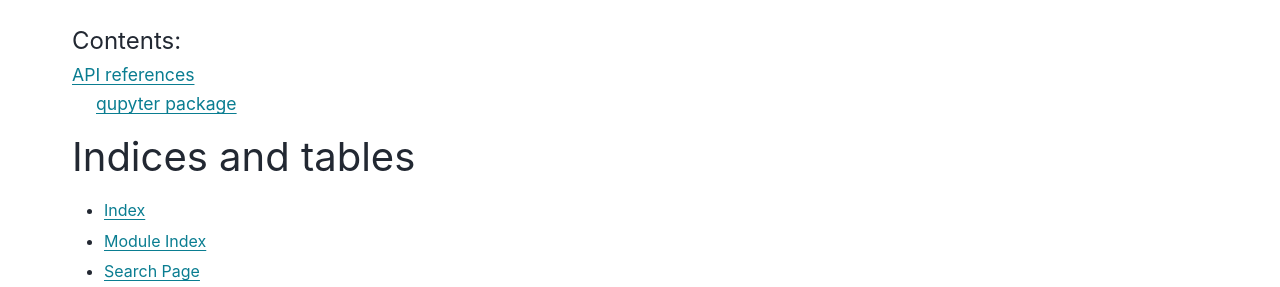
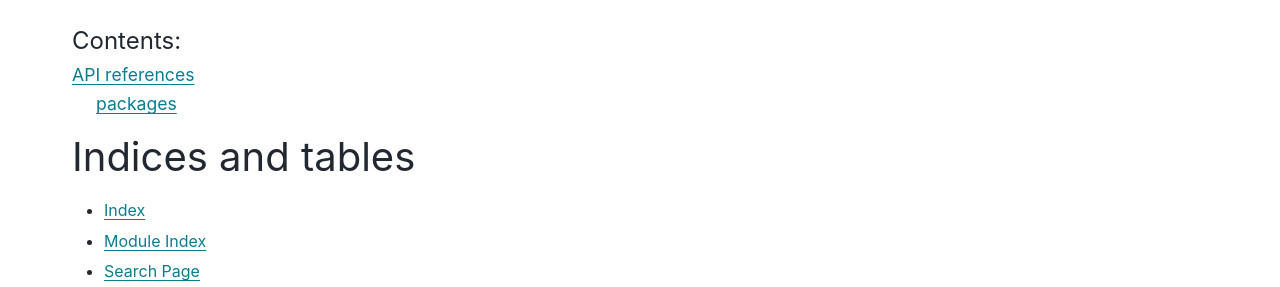
Before and after one commit to qrstai/qupyter, a Sphinx documentation site: the page built from docs/source/index.rst, in a window 1280 px wide. Shown: the part 262-549 px from the top of the page. Built offline with Sphinx 7.4.7 and the PyData theme 0.15.4, drawn with Linux system fonts in a browser that asks for light colours.

Commit message:
update doc

```diff
--- a/docs/source/qupyter.rst
+++ b/docs/source/qupyter.rst
@@ -1,5 +1,5 @@
-qupyter package
-===============
+packages
+========
 
 Submodules
 ----------
```
